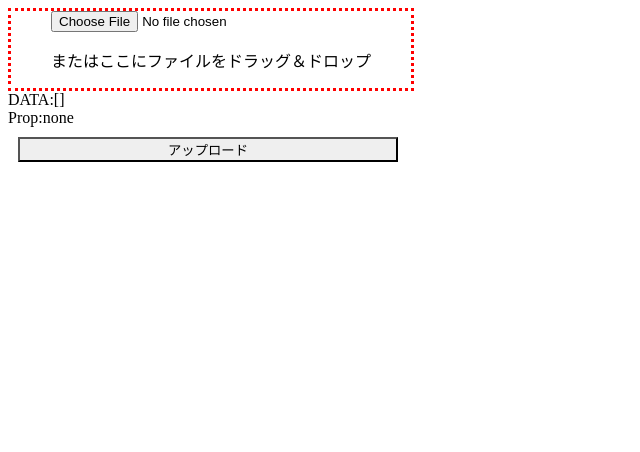
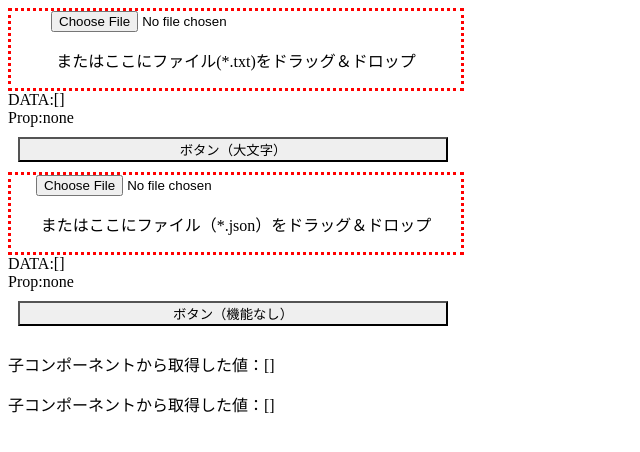
Before and after one commit to aktoge/vuejs, a Vue app: page / in a window 1280 px wide. Shown: the top 452 px of the page, without its empty margins (0-640 px from the left). Built offline with nearby package versions, Linux system fonts and the light colour scheme.

Commit message:
emit sample

```diff
--- a/src/App.vue
+++ b/src/App.vue
@@ -1,95 +1,30 @@
 <template>
   <div>
-    <!-- <form>
-      <input type="file" @change="readfile" />
-    </form> -->
-    <div id="upload" class="commonStyle" :class="{'stylePre':stylePre, 'styleDrag':styleDrag , 'stylePost':stylePost}"
-        @dragover.prevent="changeStyle($event,'ok')"
-        @dragleave.prevent="changeStyle($event,'no')"
-        @drop.prevent="uploadFile($event)">
-
-        <form for="inputFileByDrop" class="button"></form>
-        <input id="inputFileByDrop" type="file" @change="uploadFile($event)">
-        <p>またはここにファイルをドラッグ＆ドロップ</p>
-
-    </div>
-
-    <div>DATA:{{ textData }}</div>
-    <div>Prop:{{ fileName }}</div>
-
-    <button class="btn btn-success" @click="scrSample">アップロード</button>
-
-    <div>{{info}}</div>
-
+    <ReadText @sendText="getTextData"></ReadText>
+    <ReadJson @sendJson="getJsonData"></ReadJson>
+    <p>子コンポーネントから取得した値：{{ textData }}</p>
+    <p>子コンポーネントから取得した値：{{ jsonData }}</p>
   </div>
 </template>
 
 <script>
 export default {
-  data(){
+  data () {
     return {
-      textData: [] ,
-      fileName: 'none',
-      stylePre: true,
-      styleDrag: false,
-      stylePost: false,
-      info: null
+      textData: [],
+      jsonData: []
     }
   },
   methods: {
-    // readfile: function(e) {
-    //   const vm = this
-    //   const file = e.target.files[0]
-    //   const reader = new FileReader()
-
-    //   reader.onload = function() {
-    //     vm.textData = reader.result
-    //   }
-    //   reader.readAsText( file )
-    // },
-    uploadFile: function(event){
-      // console.log(event)
-      this.stylePre = false
-      this.styleDrag = false
-      this.stylePost = true
-      const vm = this
-      const fileList = event.target.files ? event.target.files : event.dataTransfer.files
-      const file = fileList[0]
-      const reader = new FileReader()
-      reader.onload = function() {
-        vm.textData = reader.result
-      }
-      reader.readAsText( file )
-      this.fileName = file.name
+    getTextData: function (value) {
+      this.textData = value;
     },
-    changeStyle: function(event,flag){
-      if(flag=='ok'){
-        this.styleDrag = true
-      }else{
-        this.styleDrag = false
-      }
-    },
-    scrSample: function() {
-      this.textData = this.textData.toUpperCase() ;
-    },
+    getJsonData: function (value) {
+      this.jsonData = value;
+    }
   }
 }
 </script>
 
 <style scoped>
-.commonStyle { text-align:center; width:400px;}
-.stylePre {border:3px dotted red;}
-.stylePost {border:3px dotted blue;}
-.styleDrag {border:3px dotted green;}
-
-.btn.btn-success {
-        width:380px;
-        margin:10px;
-        background-position:center;
-}
-
-#inputFileByDrop {
-    display:block;
-    margin-left:40px;
-}
 </style>
--- /dev/null
+++ b/src/components/ReadJson.vue
@@ -0,0 +1,87 @@
+<template>
+  <div class=ReadJson>
+    <div id="upload" class="commonStyle" :class="{'stylePre':stylePre, 'styleDrag':styleDrag , 'stylePost':stylePost}"
+        @dragover.prevent="changeStyle($event,'ok')"
+        @dragleave.prevent="changeStyle($event,'no')"
+        @drop.prevent="uploadFile($event)">
+
+        <form for="inputFileByDrop" class="button"></form>
+        <input id="inputFileByDrop" type="file" @change="uploadFile($event)">
+        <p>またはここにファイル（*.json）をドラッグ＆ドロップ</p>
+
+    </div>
+
+    <div>DATA:{{ jsonData }}</div>
+    <div>Prop:{{ fileName }}</div>
+
+    <button class="btn btn-success" @click="scrSample">ボタン（機能なし）</button>
+
+  </div>
+</template>
+
+<script>
+export default {
+  el: 'ReadText',
+  data(){
+    return {
+      jsonData: [] ,
+      fileName: 'none',
+      stylePre: true,
+      styleDrag: false,
+      stylePost: false,
+      info: null
+    }
+  },
+  methods: {
+    uploadFile: function(event){
+      // console.log(event)
+      this.stylePre = false
+      this.styleDrag = false
+      this.stylePost = true
+      const vm = this
+      const fileList = event.target.files ? event.target.files : event.dataTransfer.files
+      const file = fileList[0]
+      const reader = new FileReader()
+      reader.onload = function() {
+        try {
+          vm.jsonData = JSON.parse(reader.result)
+          vm.$emit('sendJson',reader.result)
+      } catch(error) {
+          vm.jsonData = 'JSON.parse（JSONファイル読み込み）エラー'
+          vm.$emit('sendJson', 'JSON.parse（JSONファイル読み込み）エラー')
+        }
+      }
+      reader.readAsText( file )
+      this.fileName = file.name
+    },
+    changeStyle: function(event,flag){
+      if(flag=='ok'){
+        this.styleDrag = true
+      }else{
+        this.styleDrag = false
+      }
+    },
+    scrSample: function() {
+      // this.jsonData = this.jsonData. ;
+    },
+  }
+}
+</script>
+
+<style scoped>
+.commonStyle { text-align:center; width:450px;}
+.stylePre {border:3px dotted red;}
+.stylePost {border:3px dotted blue;}
+.styleDrag {border:3px dotted green;}
+
+.btn.btn-success {
+        width:430px;
+        margin:10px;
+        background-position:center;
+}
+
+#inputFileByDrop {
+    display:block;
+    margin-left:25px;
+}
+</style>
--- /dev/null
+++ b/src/components/ReadText.vue
@@ -0,0 +1,87 @@
+<template>
+  <div class=ReadText>
+    <div id="upload" class="commonStyle" :class="{'stylePre':stylePre, 'styleDrag':styleDrag , 'stylePost':stylePost}"
+        @dragover.prevent="changeStyle($event,'ok')"
+        @dragleave.prevent="changeStyle($event,'no')"
+        @drop.prevent="uploadFile($event)">
+
+        <form for="inputFileByDrop" class="button"></form>
+        <input id="inputFileByDrop" type="file" @change="uploadFile($event)">
+        <p>またはここにファイル(*.txt)をドラッグ＆ドロップ</p>
+
+    </div>
+
+    <div>DATA:{{ textData }}</div>
+    <div>Prop:{{ fileName }}</div>
+
+    <button class="btn btn-success" @click="scrSample">ボタン（大文字）</button>
+
+  </div>
+</template>
+
+<script>
+export default {
+  el: 'ReadText',
+  data(){
+    return {
+      textData: [] ,
+      fileName: 'none',
+      stylePre: true,
+      styleDrag: false,
+      stylePost: false,
+      info: null
+    }
+  },
+  methods: {
+    uploadFile: function(event){
+      // console.log(event)
+      this.stylePre = false
+      this.styleDrag = false
+      this.stylePost = true
+      const vm = this
+      const fileList = event.target.files ? event.target.files : event.dataTransfer.files
+      const file = fileList[0]
+      const reader = new FileReader()
+      reader.onload = function() {
+        try {
+          vm.textData = reader.result
+          vm.$emit('sendText',reader.result)
+      } catch(error) {
+          vm.textData = 'テキストファイル読み込みエラー'
+          vm.$emit('sendText', 'テキストファイル読み込みエラー')
+        }
+      }
+      reader.readAsText( file )
+      this.fileName = file.name
+    },
+    changeStyle: function(event,flag){
+      if(flag=='ok'){
+        this.styleDrag = true
+      }else{
+        this.styleDrag = false
+      }
+    },
+    scrSample: function() {
+      this.textData = this.textData.toUpperCase() ;
+    },
+  }
+}
+</script>
+
+<style scoped>
+.commonStyle { text-align:center; width:450px;}
+.stylePre {border:3px dotted red;}
+.stylePost {border:3px dotted blue;}
+.styleDrag {border:3px dotted green;}
+
+.btn.btn-success {
+        width:430px;
+        margin:10px;
+        background-position:center;
+}
+
+#inputFileByDrop {
+    display:block;
+    margin-left:40px;
+}
+</style>
--- a/src/main.js
+++ b/src/main.js
@@ -1,8 +1,14 @@
 import { createApp } from 'vue'
+//import { createApp, VueElement } from 'vue'//
 import App from './App.vue'
-//import axios from 'axios'
-//import VueAxios from 'vue-axios'
+import ReadText from './components/ReadText.vue'
+import ReadJson from './components/ReadJson.vue'
+// import axios from 'axios'
+// import VueAxios from 'vue-axios'
 
-//Vue.use(VueAxios, axios)
+// Vue.use(VueAxios, axios)
 
-createApp(App).mount('#app')
+createApp(App)
+    .component("ReadText",ReadText)
+    .component("ReadJson",ReadJson)
+    .mount('#app')
```
